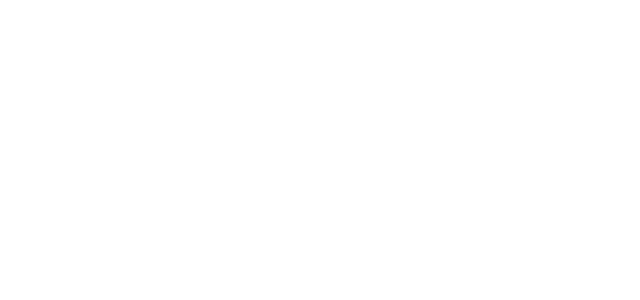
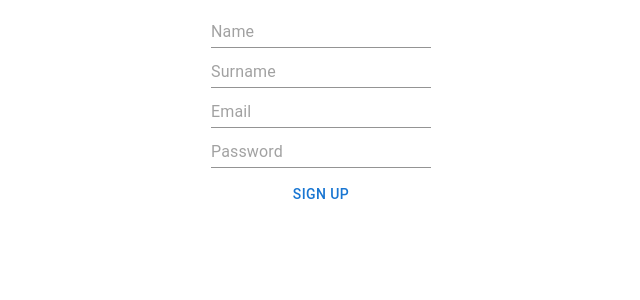
Before and after one commit to GregMatinyan/ArmBnB, a React (Create React App) app: page / in a window 1280 px wide. Shown: the top 300 px of the page, without its empty margins (319-959 px from the left). Built offline with nearby package versions, Linux system fonts and the light colour scheme.

Commit message:
Add Input fields

```diff
--- a/package.json
+++ b/package.json
@@ -3,9 +3,13 @@
   "version": "0.1.0",
   "private": true,
   "dependencies": {
+    "@emotion/react": "^11.10.6",
+    "@emotion/styled": "^11.10.6",
+    "@mui/material": "^5.11.12",
     "@testing-library/jest-dom": "^5.14.1",
     "@testing-library/react": "^13.0.0",
     "@testing-library/user-event": "^13.2.1",
+    "firebase": "^9.17.2",
     "react": "^18.2.0",
     "react-dom": "^18.2.0",
     "react-scripts": "5.0.1",
--- a/src/App.js
+++ b/src/App.js
@@ -1,7 +1,14 @@
+import React from "react";
+
 import "./App.css";
+import Main from "./components/Main";
 
 function App() {
-  return <div className="App"></div>;
+  return (
+    <div className="App">
+      <Main />
+    </div>
+  );
 }
 
 export default App;
--- /dev/null
+++ b/src/components/InputForm.js
@@ -0,0 +1,51 @@
+import * as React from "react";
+import Box from "@mui/material/Box";
+import Button from "@mui/material/Button";
+import Input from "@mui/material/Input";
+import styles from "./InputForm.module.css";
+
+export default function InputForm() {
+  return (
+    <Box
+      sx={{
+        py: 2,
+        display: "flex",
+        flexDirection: "column",
+        gap: 2,
+        alignItems: "center",
+        flexWrap: "wrap",
+      }}
+    >
+      <form
+        className={styles.inputForm}
+        onSubmit={(event) => {
+          event.preventDefault();
+        }}
+      >
+        <Input
+          placeholder="Name"
+          required
+          sx={{ mb: 1, fontSize: "var(--joy-fontSize-sm)" }}
+        />
+        <Input
+          placeholder="Surname"
+          required
+          sx={{ mb: 1, fontSize: "var(--joy-fontSize-sm)" }}
+        />
+        <Input
+          placeholder="Email"
+          type="email"
+          required
+          sx={{ mb: 1, fontSize: "var(--joy-fontSize-sm)" }}
+        />
+        <Input
+          placeholder="Password"
+          type="password"
+          required
+          sx={{ mb: 1, fontSize: "var(--joy-fontSize-sm)" }}
+        />
+        <Button type="submit">Sign Up</Button>
+      </form>
+    </Box>
+  );
+}
--- /dev/null
+++ b/src/components/InputForm.module.css
@@ -0,0 +1,4 @@
+.inputForm {
+  display: flex;
+  flex-direction: column;
+}
--- /dev/null
+++ b/src/components/Main.js
@@ -0,0 +1,12 @@
+import React from "react";
+import SignUp from "./SignUp";
+
+function Main(props) {
+  return (
+    <div>
+      <SignUp />
+    </div>
+  );
+}
+
+export default Main;
--- /dev/null
+++ b/src/components/SignUp.js
@@ -0,0 +1,12 @@
+import React from "react";
+import InputForm from "./InputForm";
+
+function SignUp(props) {
+  return (
+    <div>
+      <InputForm />
+    </div>
+  );
+}
+
+export default SignUp;
```
Also changed, not shown: 1 other file (tests, documents, lock files or other folders).
